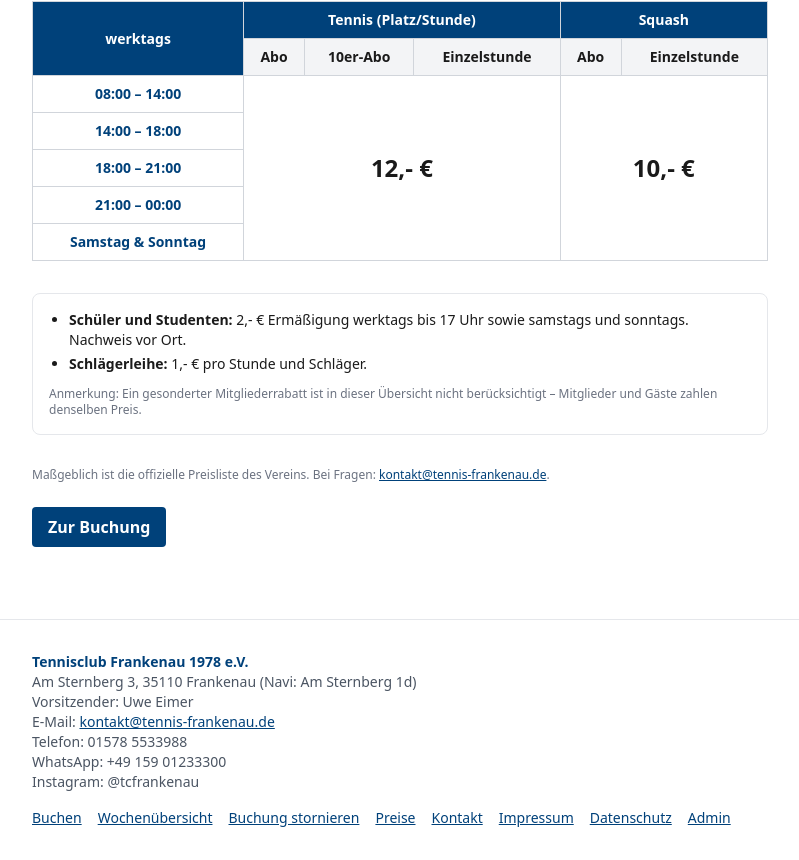
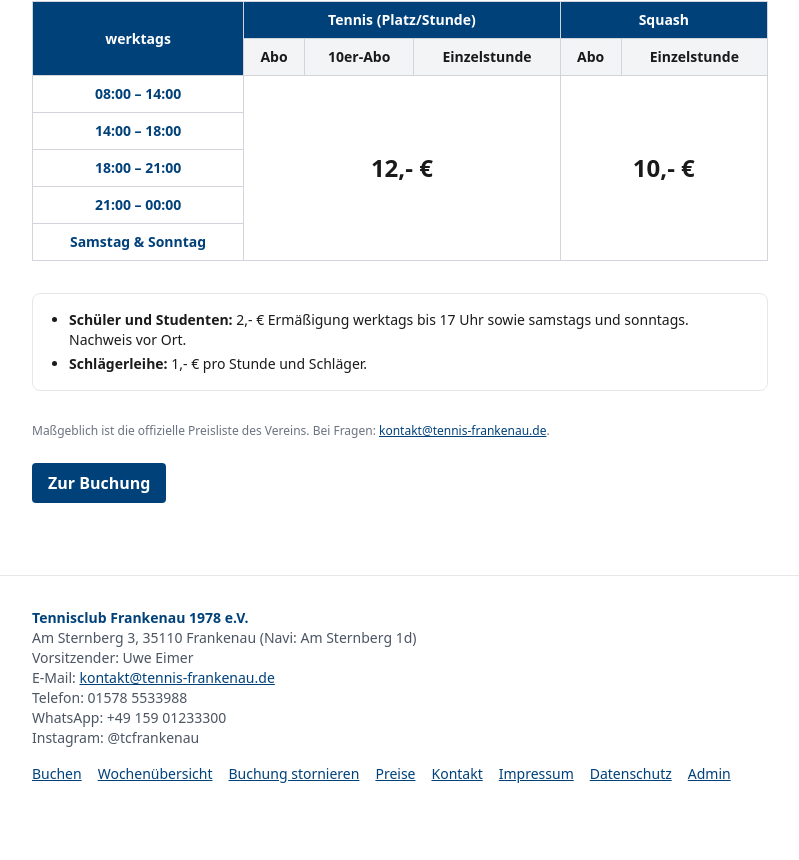
Before and after one commit to simxn1810/Buchungssystem, a Next.js app: page /preise in a window 1280 px wide. Shown: the part 603-1463 px from the top of the page, without its empty margins (240-1039 px from the left). After the commit the page ends 1419 px from the top, so only its background shows below. Built offline with nearby package versions, Linux system fonts and the light colour scheme.

Commit message:
Preisuebersicht: Mitglieder-Anmerkung entfernt

```diff
--- a/src/app/preise/page.tsx
+++ b/src/app/preise/page.tsx
@@ -139,10 +139,6 @@ export default function PreisePage() {
             <strong>Schlägerleihe:</strong> 1,- € pro Stunde und Schläger.
           </li>
         </ul>
-        <p className="mt-3 text-xs text-gray-500">
-          Anmerkung: Ein gesonderter Mitgliederrabatt ist in dieser Übersicht nicht berücksichtigt –
-          Mitglieder und Gäste zahlen denselben Preis.
-        </p>
       </section>
 
       <p className="mb-6 text-xs text-gray-500">
```
